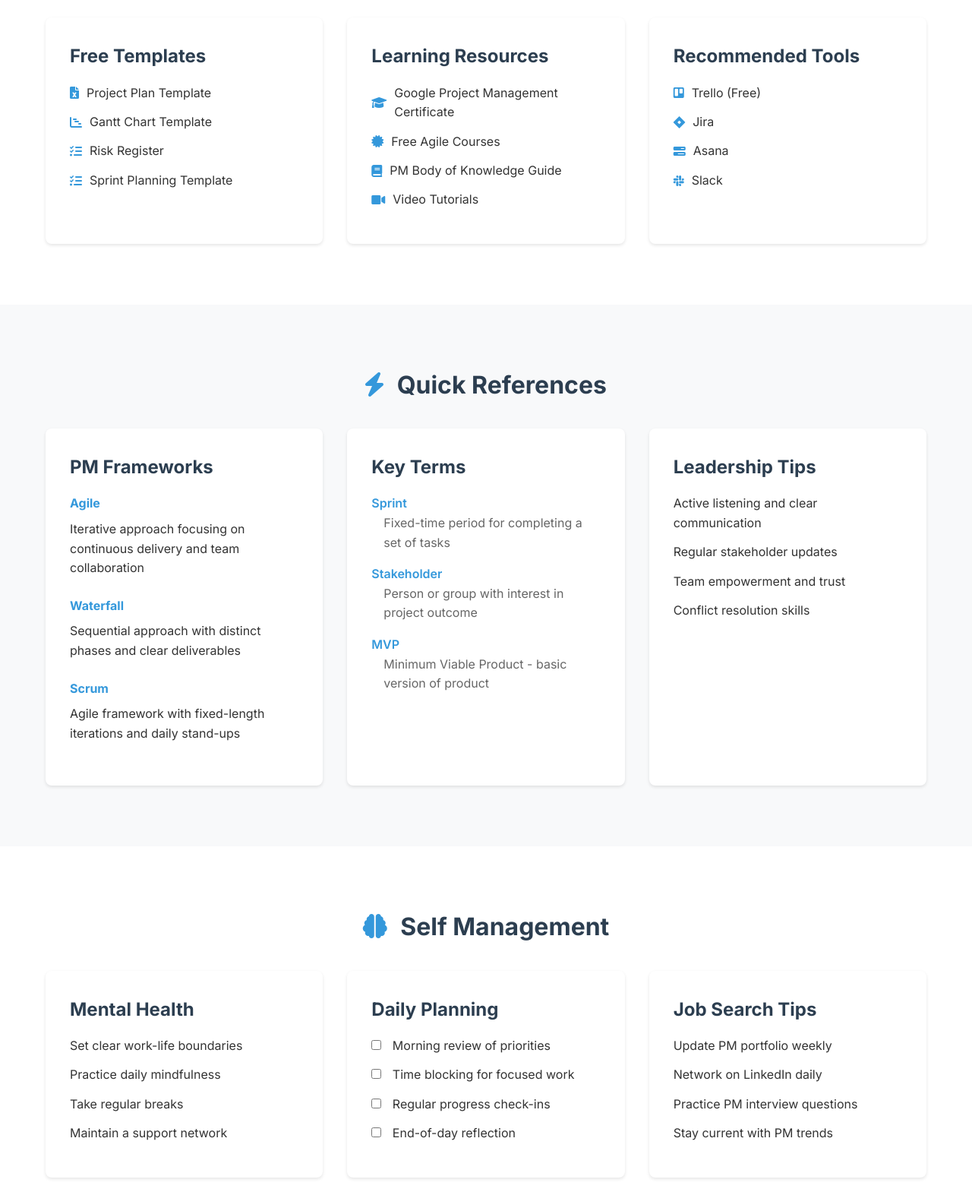
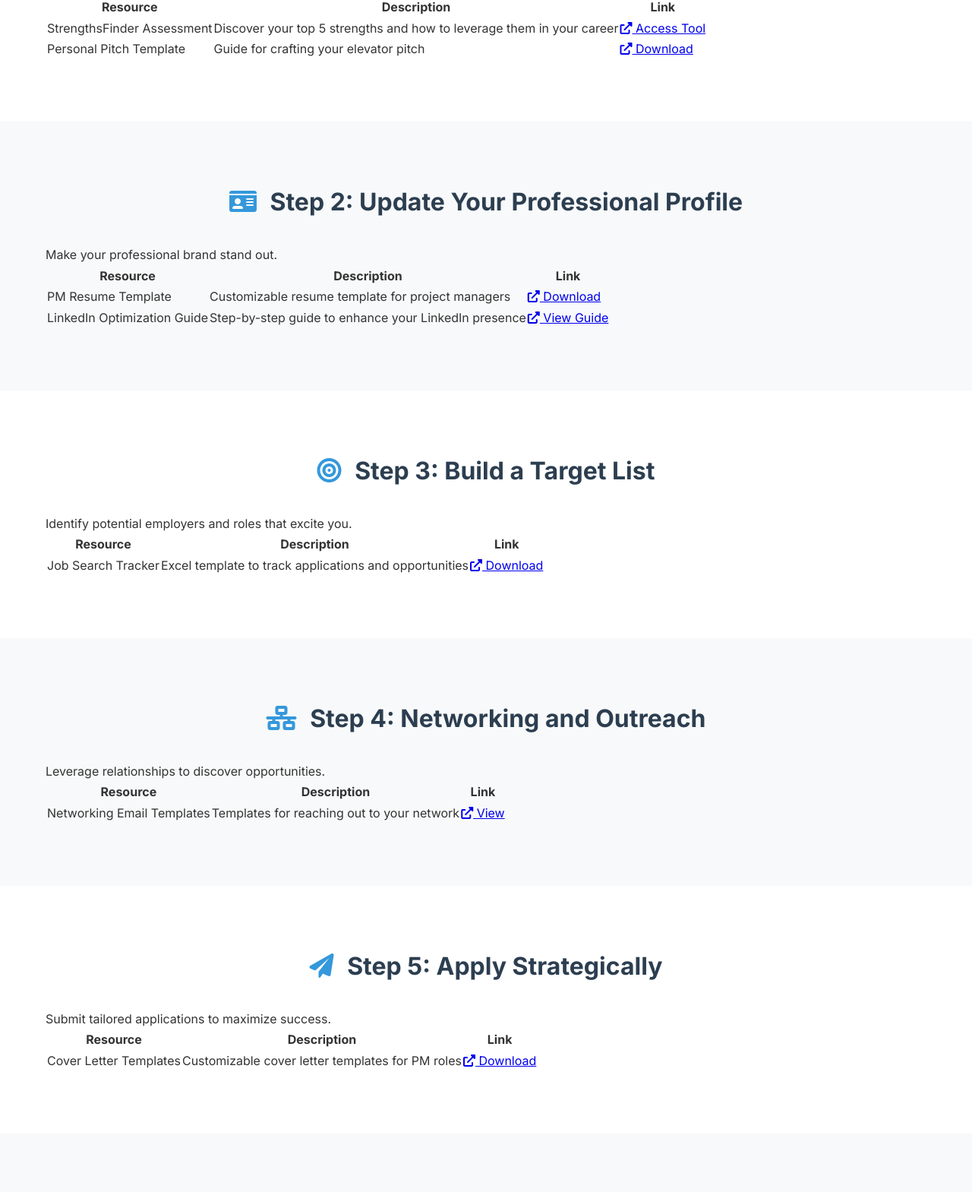
Before and after one commit to peterosw/PMJourney, a plain HTML site: page index.html in a window 1280 px wide. Shown: the part 569-2138 px from the top of the page at 76% size. Drawn offline with Linux system fonts and the light colour scheme.

Commit message:
Add files via upload

```diff
--- a/index.html
+++ b/index.html
@@ -3,8 +3,8 @@
 <head>
     <meta charset="UTF-8">
     <meta name="viewport" content="width=device-width, initial-scale=1.0">
-    <title>PM Resource Hub - Your Project Management Companion</title>
-    <meta name="description" content="A comprehensive resource hub for project managers with tools, templates, and self-management tips">
+    <title>PM Journey - Job Search Framework</title>
+    <meta name="description" content="A comprehensive framework for project managers navigating their job search journey">
 
     <!-- Fonts -->
     <link rel="preconnect" href="https://fonts.googleapis.com">
@@ -20,159 +20,257 @@
 <body>
     <nav class="navbar">
         <div class="container">
-            <a href="#" class="logo">PM Resource Hub</a>
+            <a href="#" class="logo">PM Journey</a>
             <ul class="nav-links">
-                <li><a href="#welcome">Home</a></li>
-                <li><a href="#resources">Resources</a></li>
-                <li><a href="#quick-ref">Quick References</a></li>
-                <li><a href="#self-management">Self Management</a></li>
-                <li><a href="#contact">Contact</a></li>
+                <li><a href="#step1">Step 1</a></li>
+                <li><a href="#step2">Step 2</a></li>
+                <li><a href="#step3">Step 3</a></li>
+                <li><a href="#step4">Step 4</a></li>
+                <li><a href="#step5">Step 5</a></li>
+                <li><a href="#step6">Step 6</a></li>
+                <li><a href="#step7">Step 7</a></li>
+                <li><a href="#step8">Step 8</a></li>
             </ul>
         </div>
     </nav>
 
-    <header id="welcome" class="hero">
+    <header class="hero">
         <div class="container">
-            <h1>Welcome to PM Resource Hub</h1>
-            <p class="subtitle">Your go-to resource for project management tools, templates, and self-management tips</p>
-            <div class="cta-buttons">
-                <a href="#resources" class="btn btn-primary">Explore Resources</a>
-                <a href="#quick-ref" class="btn btn-secondary">Quick References</a>
-            </div>
+            <h1>Project Manager's Job Search Framework</h1>
+            <p class="subtitle">A structured approach to finding your next role</p>
         </div>
     </header>
 
     <main>
-        <!-- Resources Section -->
-        <section id="resources" class="section">
+        <!-- Step 1: Self-Reflection -->
+        <section id="step1" class="section">
             <div class="container">
-                <h2><i class="fas fa-toolbox"></i> PM Resources</h2>
-                <div class="resource-grid">
-                    <div class="resource-card">
-                        <h3>Free Templates</h3>
-                        <ul class="resource-list">
-                            <li><i class="fas fa-file-excel"></i> Project Plan Template</li>
-                            <li><i class="fas fa-chart-gantt"></i> Gantt Chart Template</li>
-                            <li><i class="fas fa-list-check"></i> Risk Register</li>
-                            <li><i class="fas fa-tasks"></i> Sprint Planning Template</li>
-                        </ul>
-                    </div>
-                    <div class="resource-card">
-                        <h3>Learning Resources</h3>
-                        <ul class="resource-list">
-                            <li><i class="fas fa-graduation-cap"></i> Google Project Management Certificate</li>
-                            <li><i class="fas fa-certificate"></i> Free Agile Courses</li>
-                            <li><i class="fas fa-book"></i> PM Body of Knowledge Guide</li>
-                            <li><i class="fas fa-video"></i> Video Tutorials</li>
-                        </ul>
-                    </div>
-                    <div class="resource-card">
-                        <h3>Recommended Tools</h3>
-                        <ul class="resource-list">
-                            <li><i class="fab fa-trello"></i> Trello (Free)</li>
-                            <li><i class="fab fa-jira"></i> Jira</li>
-                            <li><i class="fas fa-tasks-alt"></i> Asana</li>
-                            <li><i class="fab fa-slack"></i> Slack</li>
-                        </ul>
-                    </div>
+                <h2><i class="fas fa-search-plus"></i> Step 1: Self-Reflection and Preparation</h2>
+                <p class="step-description">Gain clarity about your career goals, strengths, and values.</p>
+                <div class="table-container">
+                    <table class="resource-table">
+                        <thead>
+                            <tr>
+                                <th>Resource</th>
+                                <th>Description</th>
+                                <th>Link</th>
+                            </tr>
+                        </thead>
+                        <tbody>
+                            <tr>
+                                <td>StrengthsFinder Assessment</td>
+                                <td>Discover your top 5 strengths and how to leverage them in your career</td>
+                                <td><a href="#" class="resource-link"><i class="fas fa-external-link-alt"></i> Access Tool</a></td>
+                            </tr>
+                            <tr>
+                                <td>Personal Pitch Template</td>
+                                <td>Guide for crafting your elevator pitch</td>
+                                <td><a href="#" class="resource-link"><i class="fas fa-external-link-alt"></i> Download</a></td>
+                            </tr>
+                        </tbody>
+                    </table>
                 </div>
             </div>
         </section>
 
-        <!-- Quick References Section -->
-        <section id="quick-ref" class="section bg-light">
+        <!-- Step 2: Professional Profile -->
+        <section id="step2" class="section bg-light">
             <div class="container">
-                <h2><i class="fas fa-bolt"></i> Quick References</h2>
-                <div class="ref-grid">
-                    <div class="ref-card">
-                        <h3>PM Frameworks</h3>
-                        <div class="framework">
-                            <h4>Agile</h4>
-                            <p>Iterative approach focusing on continuous delivery and team collaboration</p>
-                        </div>
-                        <div class="framework">
-                            <h4>Waterfall</h4>
-                            <p>Sequential approach with distinct phases and clear deliverables</p>
-                        </div>
-                        <div class="framework">
-                            <h4>Scrum</h4>
-                            <p>Agile framework with fixed-length iterations and daily stand-ups</p>
-                        </div>
-                    </div>
-                    <div class="ref-card">
-                        <h3>Key Terms</h3>
-                        <dl class="glossary">
-                            <dt>Sprint</dt>
-                            <dd>Fixed-time period for completing a set of tasks</dd>
-                            <dt>Stakeholder</dt>
-                            <dd>Person or group with interest in project outcome</dd>
-                            <dt>MVP</dt>
-                            <dd>Minimum Viable Product - basic version of product</dd>
-                        </dl>
-                    </div>
-                    <div class="ref-card">
-                        <h3>Leadership Tips</h3>
-                        <ul class="tips-list">
-                            <li>Active listening and clear communication</li>
-                            <li>Regular stakeholder updates</li>
-                            <li>Team empowerment and trust</li>
-                            <li>Conflict resolution skills</li>
-                        </ul>
-                    </div>
+                <h2><i class="fas fa-id-card"></i> Step 2: Update Your Professional Profile</h2>
+                <p class="step-description">Make your professional brand stand out.</p>
+                <div class="table-container">
+                    <table class="resource-table">
+                        <thead>
+                            <tr>
+                                <th>Resource</th>
+                                <th>Description</th>
+                                <th>Link</th>
+                            </tr>
+                        </thead>
+                        <tbody>
+                            <tr>
+                                <td>PM Resume Template</td>
+                                <td>Customizable resume template for project managers</td>
+                                <td><a href="#" class="resource-link"><i class="fas fa-external-link-alt"></i> Download</a></td>
+                            </tr>
+                            <tr>
+                                <td>LinkedIn Optimization Guide</td>
+                                <td>Step-by-step guide to enhance your LinkedIn presence</td>
+                                <td><a href="#" class="resource-link"><i class="fas fa-external-link-alt"></i> View Guide</a></td>
+                            </tr>
+                        </tbody>
+                    </table>
                 </div>
             </div>
         </section>
 
-        <!-- Self Management Section -->
-        <section id="self-management" class="section">
+        <!-- Step 3: Target List -->
+        <section id="step3" class="section">
             <div class="container">
-                <h2><i class="fas fa-brain"></i> Self Management</h2>
-                <div class="self-management-grid">
-                    <div class="management-card">
-                        <h3>Mental Health</h3>
-                        <ul class="wellness-list">
-                            <li>Set clear work-life boundaries</li>
-                            <li>Practice daily mindfulness</li>
-                            <li>Take regular breaks</li>
-                            <li>Maintain a support network</li>
-                        </ul>
-                    </div>
-                    <div class="management-card">
-                        <h3>Daily Planning</h3>
-                        <div class="checklist">
-                            <label><input type="checkbox"> Morning review of priorities</label>
-                            <label><input type="checkbox"> Time blocking for focused work</label>
-                            <label><input type="checkbox"> Regular progress check-ins</label>
-                            <label><input type="checkbox"> End-of-day reflection</label>
-                        </div>
-                    </div>
-                    <div class="management-card">
-                        <h3>Job Search Tips</h3>
-                        <ul class="job-search-list">
-                            <li>Update PM portfolio weekly</li>
-                            <li>Network on LinkedIn daily</li>
-                            <li>Practice PM interview questions</li>
-                            <li>Stay current with PM trends</li>
-                        </ul>
-                    </div>
+                <h2><i class="fas fa-bullseye"></i> Step 3: Build a Target List</h2>
+                <p class="step-description">Identify potential employers and roles that excite you.</p>
+                <div class="table-container">
+                    <table class="resource-table">
+                        <thead>
+                            <tr>
+                                <th>Resource</th>
+                                <th>Description</th>
+                                <th>Link</th>
+                            </tr>
+                        </thead>
+                        <tbody>
+                            <tr>
+                                <td>Job Search Tracker</td>
+                                <td>Excel template to track applications and opportunities</td>
+                                <td><a href="#" class="resource-link"><i class="fas fa-external-link-alt"></i> Download</a></td>
+                            </tr>
+                        </tbody>
+                    </table>
+                </div>
+            </div>
+        </section>
+
+        <!-- Step 4: Networking -->
+        <section id="step4" class="section bg-light">
+            <div class="container">
+                <h2><i class="fas fa-network-wired"></i> Step 4: Networking and Outreach</h2>
+                <p class="step-description">Leverage relationships to discover opportunities.</p>
+                <div class="table-container">
+                    <table class="resource-table">
+                        <thead>
+                            <tr>
+                                <th>Resource</th>
+                                <th>Description</th>
+                                <th>Link</th>
+                            </tr>
+                        </thead>
+                        <tbody>
+                            <tr>
+                                <td>Networking Email Templates</td>
+                                <td>Templates for reaching out to your network</td>
+                                <td><a href="#" class="resource-link"><i class="fas fa-external-link-alt"></i> View</a></td>
+                            </tr>
+                        </tbody>
+                    </table>
+                </div>
+            </div>
+        </section>
+
+        <!-- Step 5: Apply -->
+        <section id="step5" class="section">
+            <div class="container">
+                <h2><i class="fas fa-paper-plane"></i> Step 5: Apply Strategically</h2>
+                <p class="step-description">Submit tailored applications to maximize success.</p>
+                <div class="table-container">
+                    <table class="resource-table">
+                        <thead>
+                            <tr>
+                                <th>Resource</th>
+                                <th>Description</th>
+                                <th>Link</th>
+                            </tr>
+                        </thead>
+                        <tbody>
+                            <tr>
+                                <td>Cover Letter Templates</td>
+                                <td>Customizable cover letter templates for PM roles</td>
+                                <td><a href="#" class="resource-link"><i class="fas fa-external-link-alt"></i> Download</a></td>
+                            </tr>
+                        </tbody>
+                    </table>
+                </div>
+            </div>
+        </section>
+
+        <!-- Step 6: Interviews -->
+        <section id="step6" class="section bg-light">
+            <div class="container">
+                <h2><i class="fas fa-comments"></i> Step 6: Prepare for Interviews</h2>
+                <p class="step-description">Build confidence and showcase your expertise.</p>
+                <div class="table-container">
+                    <table class="resource-table">
+                        <thead>
+                            <tr>
+                                <th>Resource</th>
+                                <th>Description</th>
+                                <th>Link</th>
+                            </tr>
+                        </thead>
+                        <tbody>
+                            <tr>
+                                <td>STAR Method Guide</td>
+                                <td>Guide to answering behavioral interview questions</td>
+                                <td><a href="#" class="resource-link"><i class="fas fa-external-link-alt"></i> View</a></td>
+                            </tr>
+                        </tbody>
+                    </table>
+                </div>
+            </div>
+        </section>
+
+        <!-- Step 7: Evaluate -->
+        <section id="step7" class="section">
+            <div class="container">
+                <h2><i class="fas fa-balance-scale"></i> Step 7: Evaluate Offers</h2>
+                <p class="step-description">Make informed decisions and negotiate effectively.</p>
+                <div class="table-container">
+                    <table class="resource-table">
+                        <thead>
+                            <tr>
+                                <th>Resource</th>
+                                <th>Description</th>
+                                <th>Link</th>
+                            </tr>
+                        </thead>
+                        <tbody>
+                            <tr>
+                                <td>Offer Evaluation Checklist</td>
+                                <td>Comprehensive checklist for evaluating job offers</td>
+                                <td><a href="#" class="resource-link"><i class="fas fa-external-link-alt"></i> Download</a></td>
+                            </tr>
+                        </tbody>
+                    </table>
+                </div>
+            </div>
+        </section>
+
+        <!-- Step 8: Pay It Forward -->
+        <section id="step8" class="section bg-light">
+            <div class="container">
+                <h2><i class="fas fa-hand-holding-heart"></i> Step 8: Pay It Forward</h2>
+                <p class="step-description">Contribute to the community and help others.</p>
+                <div class="table-container">
+                    <table class="resource-table">
+                        <thead>
+                            <tr>
+                                <th>Resource</th>
+                                <th>Description</th>
+                                <th>Link</th>
+                            </tr>
+                        </thead>
+                        <tbody>
+                            <tr>
+                                <td>Mentoring Session Template</td>
+                                <td>Guide for structuring mentoring sessions</td>
+                                <td><a href="#" class="resource-link"><i class="fas fa-external-link-alt"></i> Download</a></td>
+                            </tr>
+                        </tbody>
+                    </table>
                 </div>
             </div>
         </section>
 
         <!-- Contact Section -->
-        <section id="contact" class="section bg-light">
+        <section id="contact" class="section">
             <div class="container">
                 <h2><i class="fas fa-envelope"></i> Get in Touch</h2>
-                <p class="contact-intro">Have suggestions or want to contribute? Reach out!</p>
+                <p class="contact-intro">Have resources to share or need support?</p>
                 <div class="contact-links">
                     <a href="mailto:your.email@example.com" class="contact-link">
                         <i class="fas fa-envelope"></i> Email
                     </a>
                     <a href="https://linkedin.com/in/yourprofile" class="contact-link">
                         <i class="fab fa-linkedin"></i> LinkedIn
-                    </a>
-                    <a href="https://github.com/yourusername" class="contact-link">
-                        <i class="fab fa-github"></i> GitHub
                     </a>
                 </div>
             </div>
@@ -181,7 +279,7 @@
 
     <footer>
         <div class="container">
-            <p>&copy; 2023 PM Resource Hub. Created to support project managers worldwide.</p>
+            <p>&copy; 2023 PM Journey. Supporting project managers in their career journey.</p>
         </div>
     </footer>
 </body>
```
